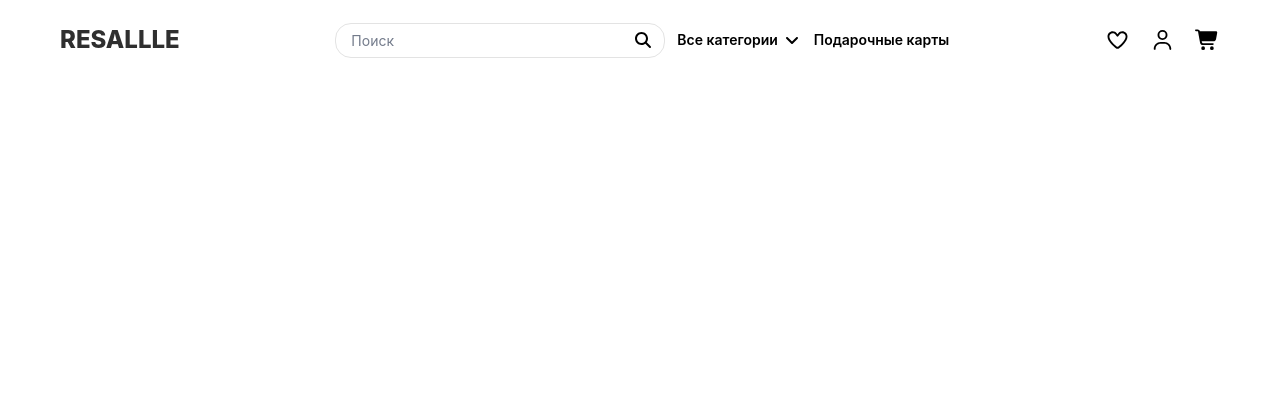
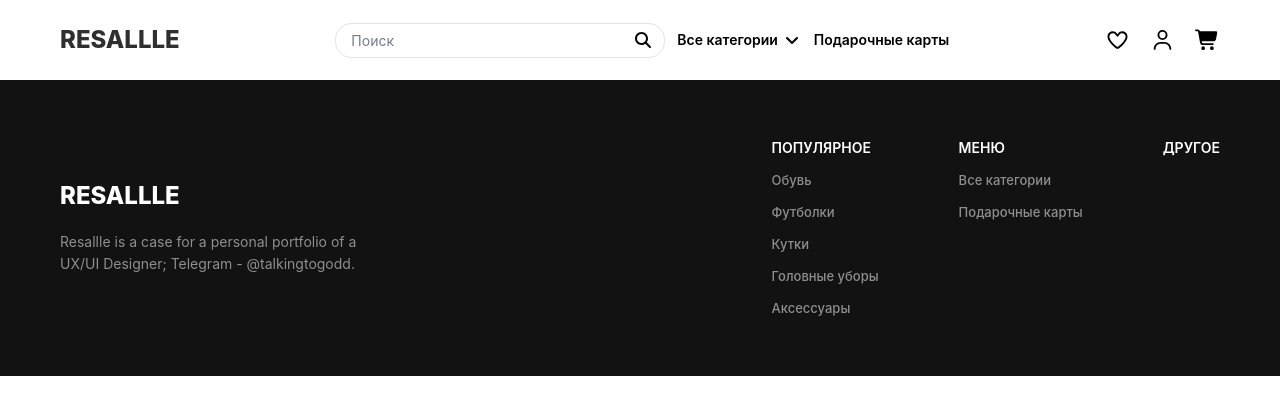
Before and after one commit to nodewalker/resallle, a Next.js app: page / in a window 1280 px wide. Shown: the top 414 px of the page. Built offline with nearby package versions, Linux system fonts and the light colour scheme.

Commit message:
footer create

```diff
--- a/src/app/(routes)/(app)/layout.tsx
+++ b/src/app/(routes)/(app)/layout.tsx
@@ -1,4 +1,4 @@
-import { Header } from "@/app/_components";
+import { Footer, Header } from "@/app/_components";
 import { Metadata } from "next";
 
 export const metadata: Metadata = {
@@ -15,6 +15,7 @@ export default function RootLayout({
     <>
       <Header />
       {children}
+      <Footer />
     </>
   );
 }
--- /dev/null
+++ b/src/app/_components/Footer.tsx
@@ -0,0 +1,73 @@
+import Link from "next/link";
+import { footerPopularCategories, routes } from "../_utils/const";
+import { FooterPopularCategoryType } from "../_utils/type";
+
+export const Footer = () => {
+  return (
+    <div className="w-full bg-[#121212]">
+      <div className="container flex lg:flex-row flex-col gap-10 items-center justify-between !py-[40px] lg:!py-[60px] text-white font-medium">
+        <div className="flex flex-col lg:items-start items-center gap-5">
+          <div className="font-extrabold text-[24px] leading-[30px]">
+            RESALLLE
+          </div>
+          <div className="max-w-[300px] lg:text-left text-center font-normal text-[14px] leading-[22px] opacity-[52%]">
+            {
+              "Resallle is a case for a personal portfolio of a UX/UI Designer; Telegram -  @talkingtogodd."
+            }
+          </div>
+          {/* !TODO: INPUT */}
+          {/* <div className="">
+            <input type="text" className="" />
+          </div> */}
+        </div>
+        <div className="flex gap-20 items-start flex-wrap">
+          <div className="flex flex-col gap-4">
+            <div className="font-semibold text-[14px] leading-[16px]">
+              {"ПОПУЛЯРНОЕ"}
+            </div>
+            {footerPopularCategories.map((el: FooterPopularCategoryType) => {
+              return (
+                <Link
+                  key={el.id}
+                  href={`${routes.catalog}?t=${el.t}`}
+                  className="font-medium opacity-[52%] text-[13px] leading-[16px]"
+                >
+                  {el.name}
+                </Link>
+              );
+            })}
+          </div>
+          <div className="flex flex-col gap-4">
+            <div className="font-semibold text-[14px] leading-[16px]">
+              {"МЕНЮ"}
+            </div>
+            {/* TODO: open modal win fith categories */}
+            <Link
+              href={`/catalog`}
+              className="font-medium opacity-[52%] text-[13px] leading-[16px]"
+            >
+              {"Все категории"}
+            </Link>
+            <Link
+              href={routes.gifts}
+              className="font-medium opacity-[52%] text-[13px] leading-[16px]"
+            >
+              {"Подарочные карты"}
+            </Link>
+            {/* <Link
+              href={`/blog`}
+              className="font-medium opacity-[52%] text-[13px] leading-[16px]"
+            >
+              {"Блог"}
+            </Link> */}
+          </div>
+          <div className="flex flex-col gap-4">
+            <div className="font-semibold text-[14px] leading-[16px]">
+              {"ДРУГОЕ"}
+            </div>
+          </div>
+        </div>
+      </div>
+    </div>
+  );
+};
--- a/src/app/_components/Header.tsx
+++ b/src/app/_components/Header.tsx
@@ -11,6 +11,8 @@ import {
 import { faUser, faHeart } from "@fortawesome/free-regular-svg-icons";
 import { SideBar } from "./SideBar";
 import { useRouter } from "next/navigation";
+import Link from "next/link";
+import { routes } from "../_utils/const";
 
 export const Header = (): React.ReactElement => {
   // SEARCH INPUT
@@ -120,14 +122,18 @@ export const Header = (): React.ReactElement => {
             />
           </div>
           <div className="flex gap-1 items-center cursor-pointer">
+            {/* TODO: OPEN MODAL WIN WITH CATEGORIES */}
             <div className="font-[600] text-[14px] leading-[16px] tracking-normal">
-              Все категории
+              {"Все категории"}
             </div>
             <FontAwesomeIcon icon={faAngleDown} />
           </div>
-          <div className="font-[600] text-[14px] leading-[16px] tracking-normal cursor-pointer">
+          <Link
+            href={routes.gifts}
+            className="font-[600] text-[14px] leading-[16px] tracking-normal cursor-pointer"
+          >
             Подарочные карты
-          </div>
+          </Link>
         </div>
         {/* RIGHT SIDE: ICONS (LIKES, PROFILE, CART) */}
         <div className="hidden lg:flex items-center gap-5">
--- a/src/app/_components/index.ts
+++ b/src/app/_components/index.ts
@@ -1,4 +1,5 @@
+import { Footer } from "./Footer";
 import { SideBar } from "./SideBar";
 import { Header } from "./Header";
 
-export { Header, SideBar };
+export { Header, SideBar, Footer };
--- /dev/null
+++ b/src/app/_utils/const.ts
@@ -0,0 +1,14 @@
+import { FooterPopularCategoryType } from "./type";
+
+export const footerPopularCategories: FooterPopularCategoryType[] = [
+  { id: 1, name: "Обувь", t: "shoes" },
+  { id: 2, name: "Футболки", t: "shirt" },
+  { id: 3, name: "Кутки", t: "kyrtki" },
+  { id: 4, name: "Головные уборы", t: "head" },
+  { id: 5, name: "Аксессуары", t: "acsess" },
+];
+
+export const routes = {
+  gifts: "/gifts",
+  catalog: "/catalog",
+};
--- /dev/null
+++ b/src/app/_utils/type.ts
@@ -0,0 +1,5 @@
+export type FooterPopularCategoryType = {
+  id: number;
+  name: string;
+  t: string;
+};
```
Also changed, not shown: _TODO.txt (added), src/app/_lib/contexts/index.ts (added), src/app/_lib/providers/index.ts (added).
